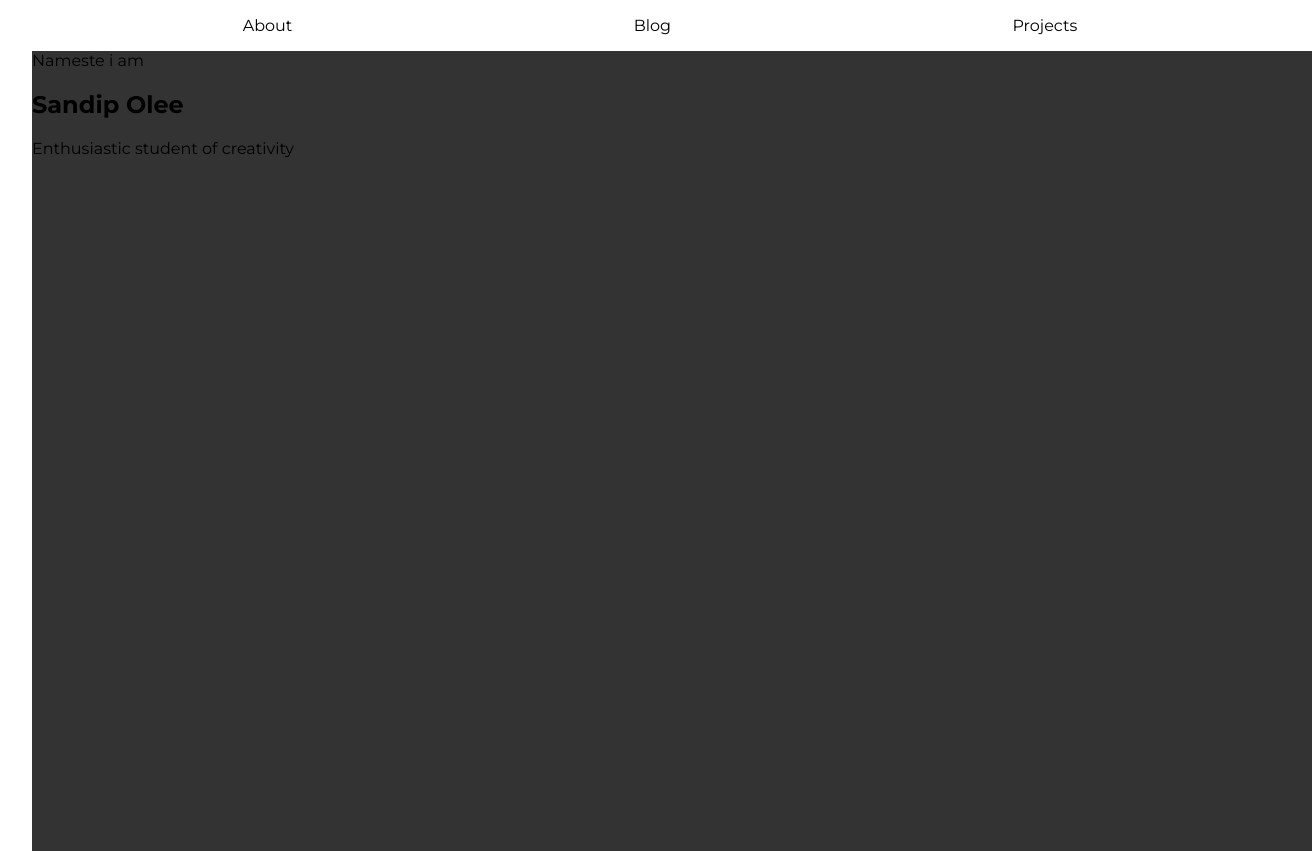
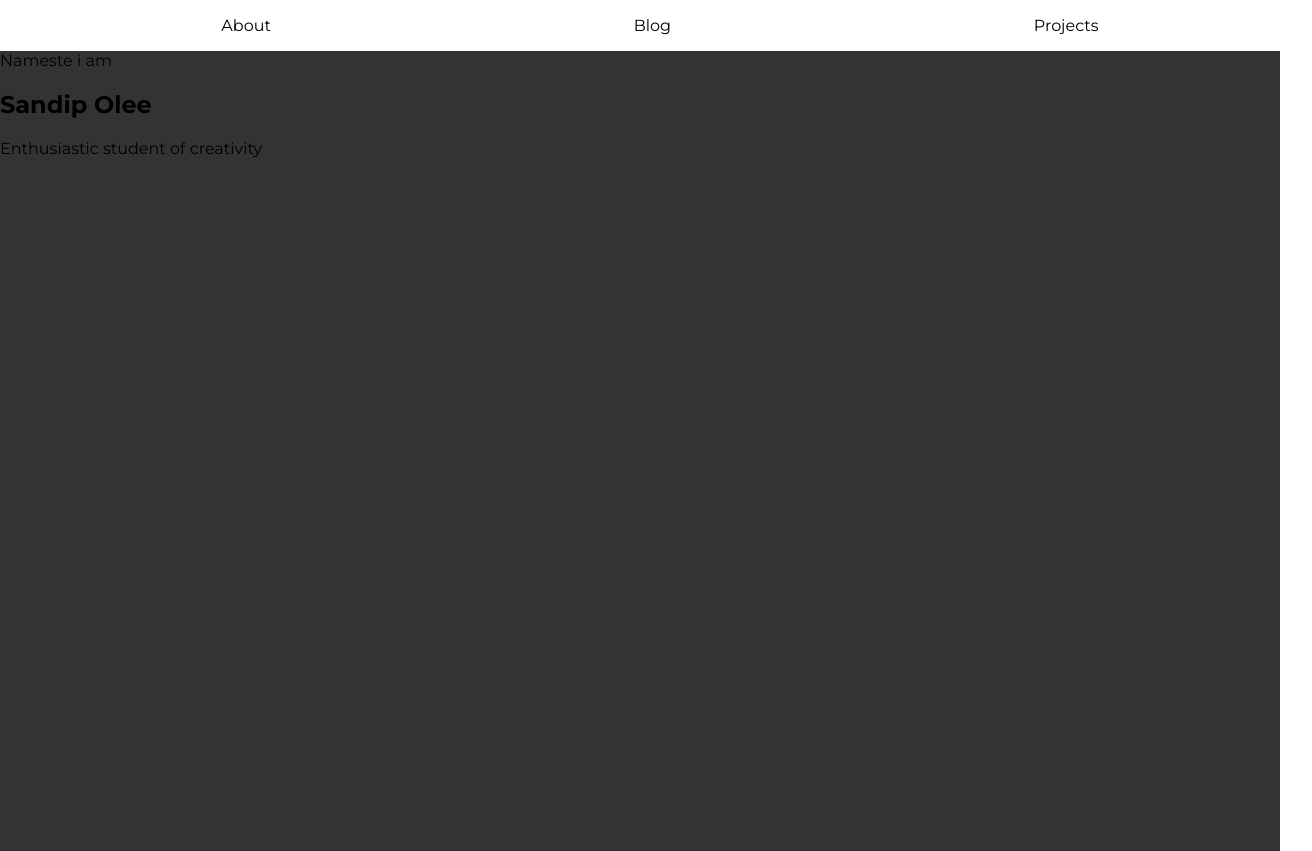
Before and after one commit to sandipolee/nextone, a Next.js app: page / in a window 1280 px wide. Shown: the whole page, 1312 px wide, since content can reach past the window. Built offline with nearby package versions, Linux system fonts and the light colour scheme.

Commit message:
Update index.js

```diff
--- a/pages/index.js
+++ b/pages/index.js
@@ -4,7 +4,7 @@ import styles from '../styles/Home.module.css'
 
 export default function Home() {
   return (
-    <div className={styles.container}>
+    <div>
       <Head>
         <title>Sandip Olee || Developer
         </title>
```
